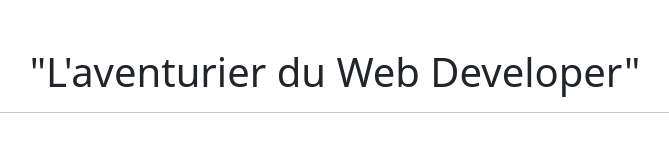
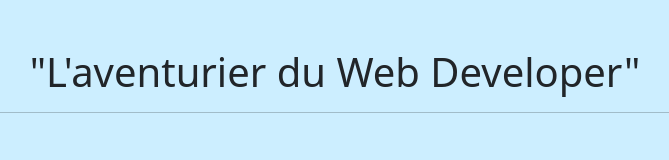
Before and after one commit to Maru23ata97/mf-Blog, a website: page index.html in a window 1280 px wide. Shown: the whole page, without its empty margins (305-974 px from the left). Drawn offline with nearby package versions, Linux system fonts and the light colour scheme; no server answers.

Commit message:
1 file modified

```diff
--- a/index.html
+++ b/index.html
@@ -18,7 +18,7 @@
       }
     </style>
   </head>
-  <body style="background-color:#CCEEFF  img-flui height:100%">
+  <body style="background-color:#CCEEFF">
     <div  id="test" class="row"></div>
 
     <div class="container">
```
